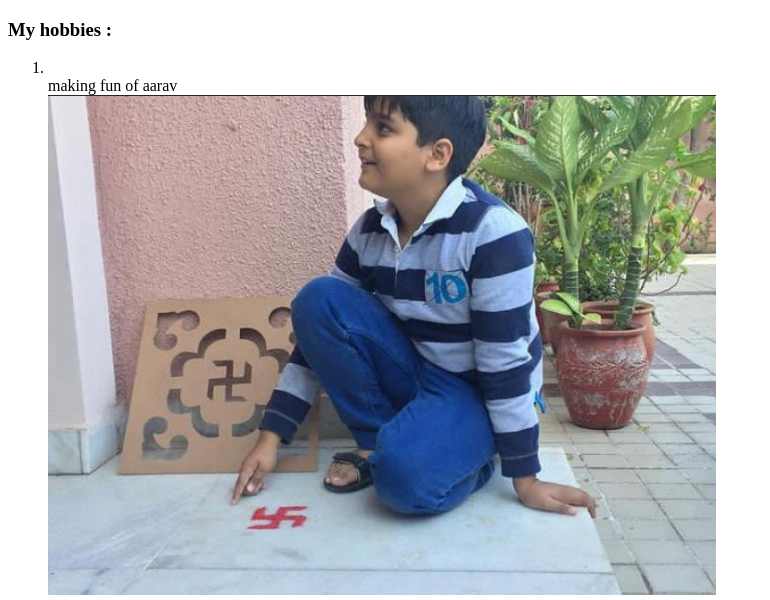
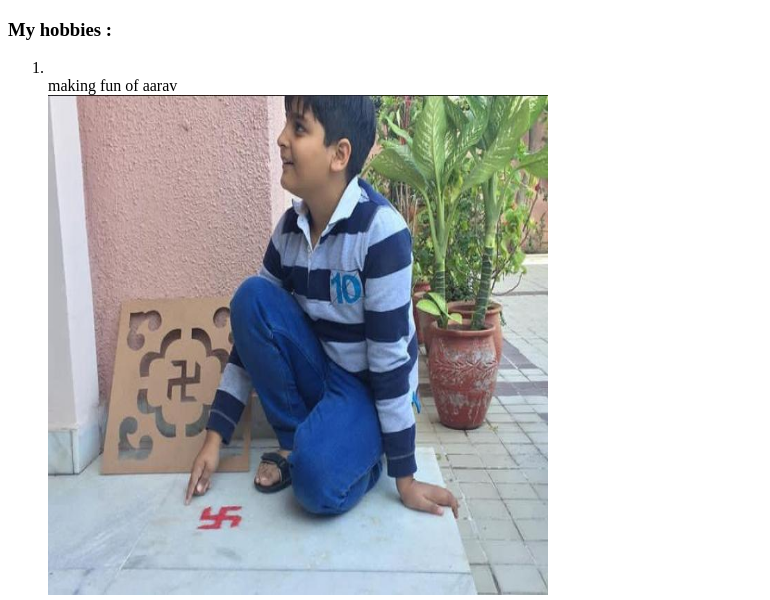
Before and after one commit to ellastewartt/xyz-site, a plain HTML site: page hobbies.html in a window 1280 px wide. Shown: the top 600 px of the page, without its empty margins (0-770 px from the left). Drawn offline with Linux system fonts and the light colour scheme.

Commit message:
Update hobbies.html

```diff
--- a/hobbies.html
+++ b/hobbies.html
@@ -8,7 +8,7 @@
 </head>
 <body>
     <h3>My hobbies :</h3>
-    <ol><li> <br>making fun of aarav <br> <img src="aarav.jpg" height="500"></li><li>playing valo <br> <img src="https://tse3.mm.bing.net/th?id=OIP.cJnu3KZYKQiATja3tU6qYgHaEK&pid=Api&P=0" alt="valorant"> </li>
+    <ol><li><br>making fun of aarav <br> <img src="aarav.jpg" height="500" width="500"></li><li>playing valo <br> <img src="https://tse3.mm.bing.net/th?id=OIP.cJnu3KZYKQiATja3tU6qYgHaEK&pid=Api&P=0" alt="valorant"> </li>
         <li> eating junk food <br> <img src="https://tse2.mm.bing.net/th?id=OIP.41AA68Z2szUwM4fg-IqzTwHaE7&pid=Api&P=0" alt="junk food"></li>
         <li>watching movies <br><img src ="https://tse3.mm.bing.net/th?id=OIP.Z-1C3wMXPbQ4Sm4J7htyWQHaKk&pid=Api&P=0" alt="movie" height="500"></li></ol>
 
```
